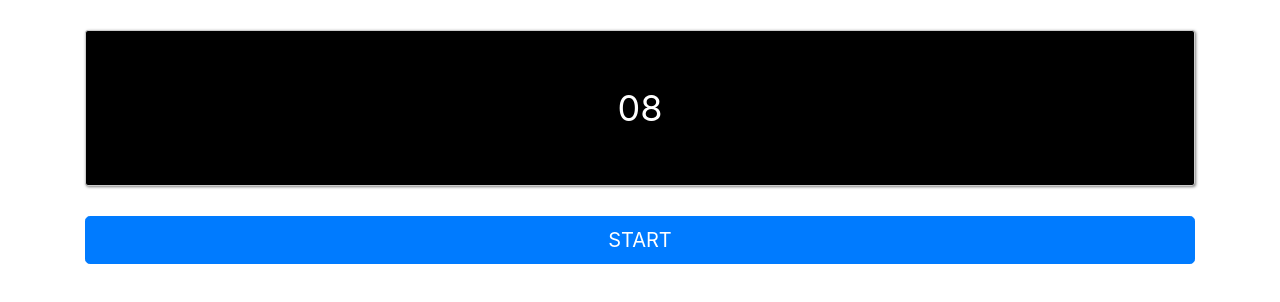
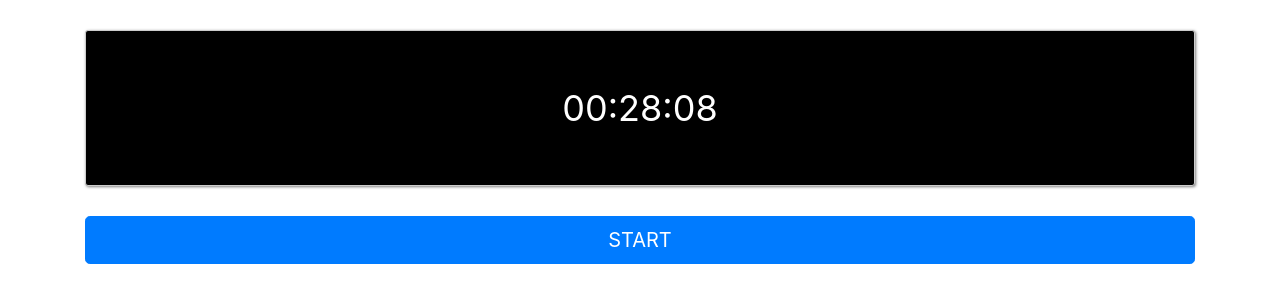
Before and after one commit to n199603/js-timer, a plain HTML site: page index.html in a window 1280 px wide. Drawn offline with nearby package versions, Linux system fonts and the light colour scheme.

Commit message:
function

```diff
--- a/index.html
+++ b/index.html
@@ -15,14 +15,34 @@
     </div>
   </div>
   <script>
+    // 0を追加する
+    var addZero = function(value) {
+      if (value < 10) {
+      value = '0' + value;
+      }
+      return value;
+    }
     var now = new Date();
     // 秒を取得
     var seconds = now.getSeconds();
-    if (seconds < 10) {
-      seconds = '0' + seconds
-    }
+    // if (seconds < 10) {
+    //   seconds = '0' + seconds
+    // }
+    seconds = addZero(seconds);
+    // 分を取得
+    var minutes = now.getMinutes();
+    // if (minutes < 10) {
+    //   minuites = '0' + minutes
+    // }
+    minutes = addZero(minutes);
+    // 時間を取得
+    var hours = now.getHours();
+    // if (hours < 10) {
+    //   hours = '0' + hours
+    // }
+    hours = addZero(hours);
     // innerHTML: プロパティ
-    document.getElementById('timer').innerHTML = seconds;
+    document.getElementById('timer').innerHTML = hours + ':' + minutes + ':' + seconds;
   </script>
 </body>
 </html>
```
